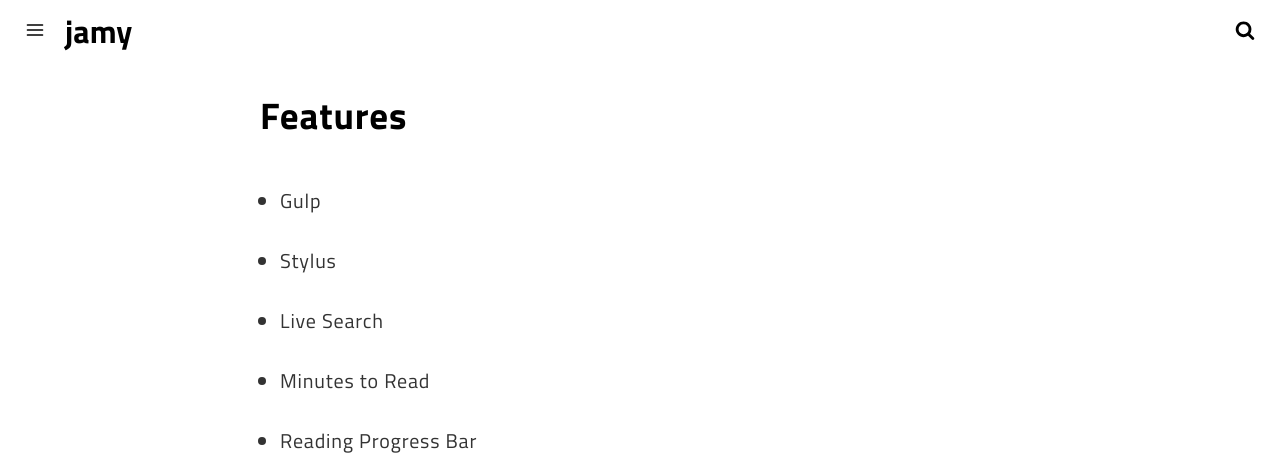
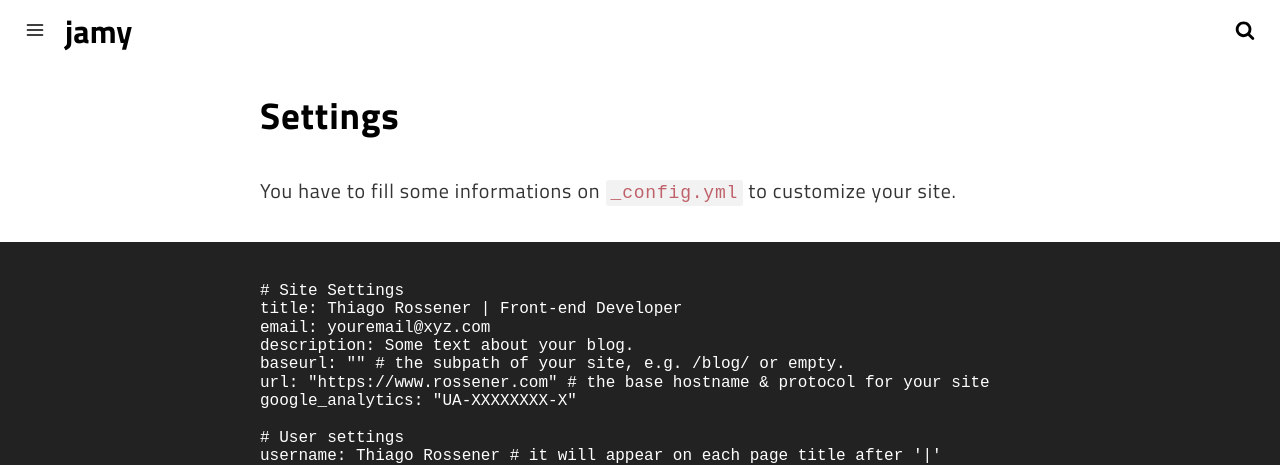
Before and after one commit to crazyjamy/crazyjamy.github.io, a Jekyll site: the page built from Tips.md, in a window 1280 px wide and 1400 px high. Shown: the top 465 px of the window. Built offline with Jekyll 4.4.1, drawn with Linux system fonts in a browser that asks for light colours; our own code applies the rules of GitHub Pages for plain Markdown files; some of the changed text lies outside the part shown.

Commit message:
Update Tips.md

```diff
--- a/Tips.md
+++ b/Tips.md
@@ -1,27 +1,3 @@
-## Features
-
-- Gulp
-- Stylus
-- Live Search
-- Minutes to Read
-- Reading Progress Bar
-
- ![Progress Bar](http://res.cloudinary.com/dm7h7e8xj/image/upload/v1505357769/jekflix-progress-bar_he7gqf.jpg)
-- "New Post" tag
-- Load images on demand
-- Emojis 😎
-- Push Menu
-- SVG icons
-- Shell Script to create drafts and posts
-- Tags page
-- About page
-- Contact page
-- Feed RSS
-- Sitemap.xml
-- Info Customization
-- Disqus
-- Google Analytics
-
 ## Settings
 
 You have to fill some informations on `_config.yml` to customize your site.
```
